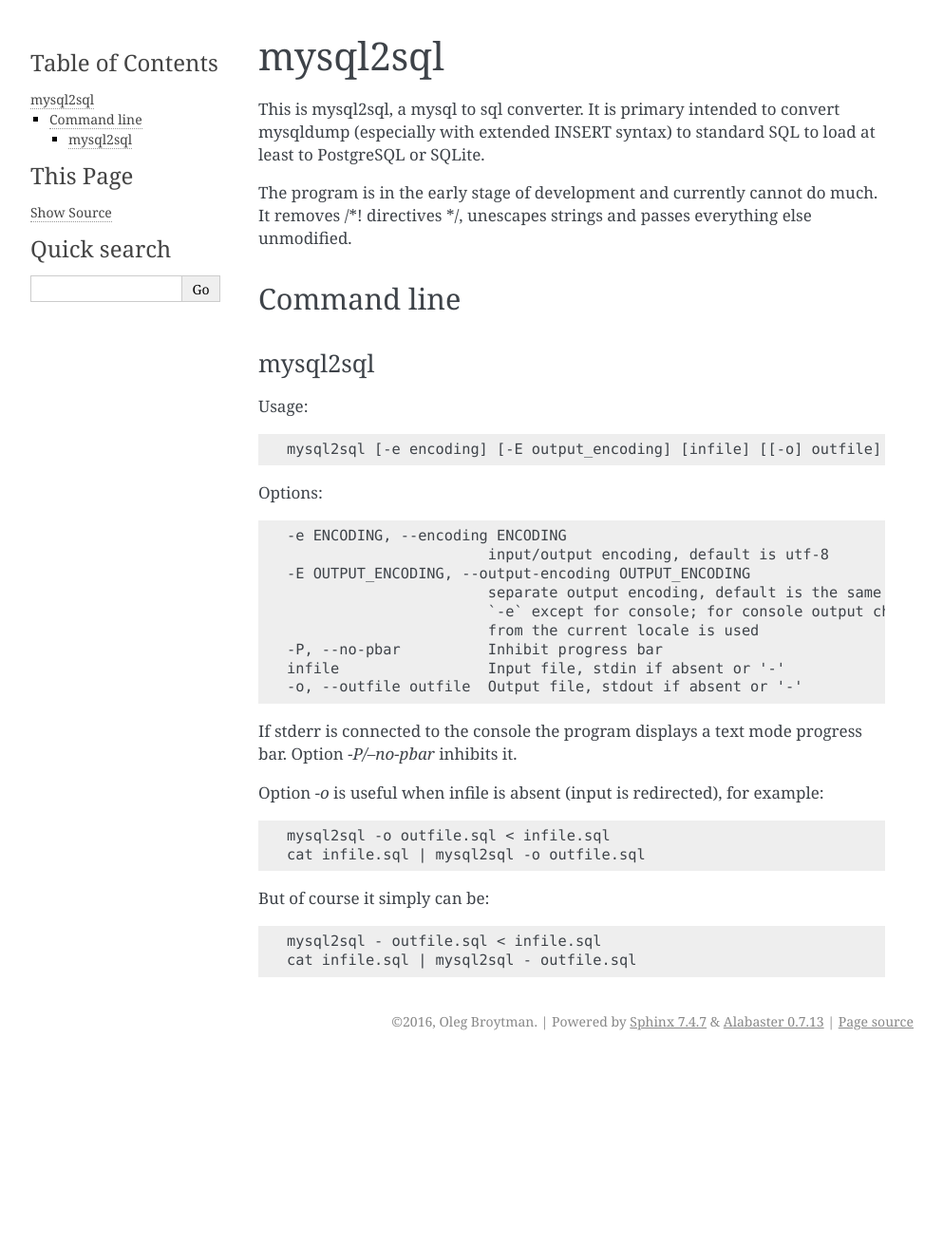
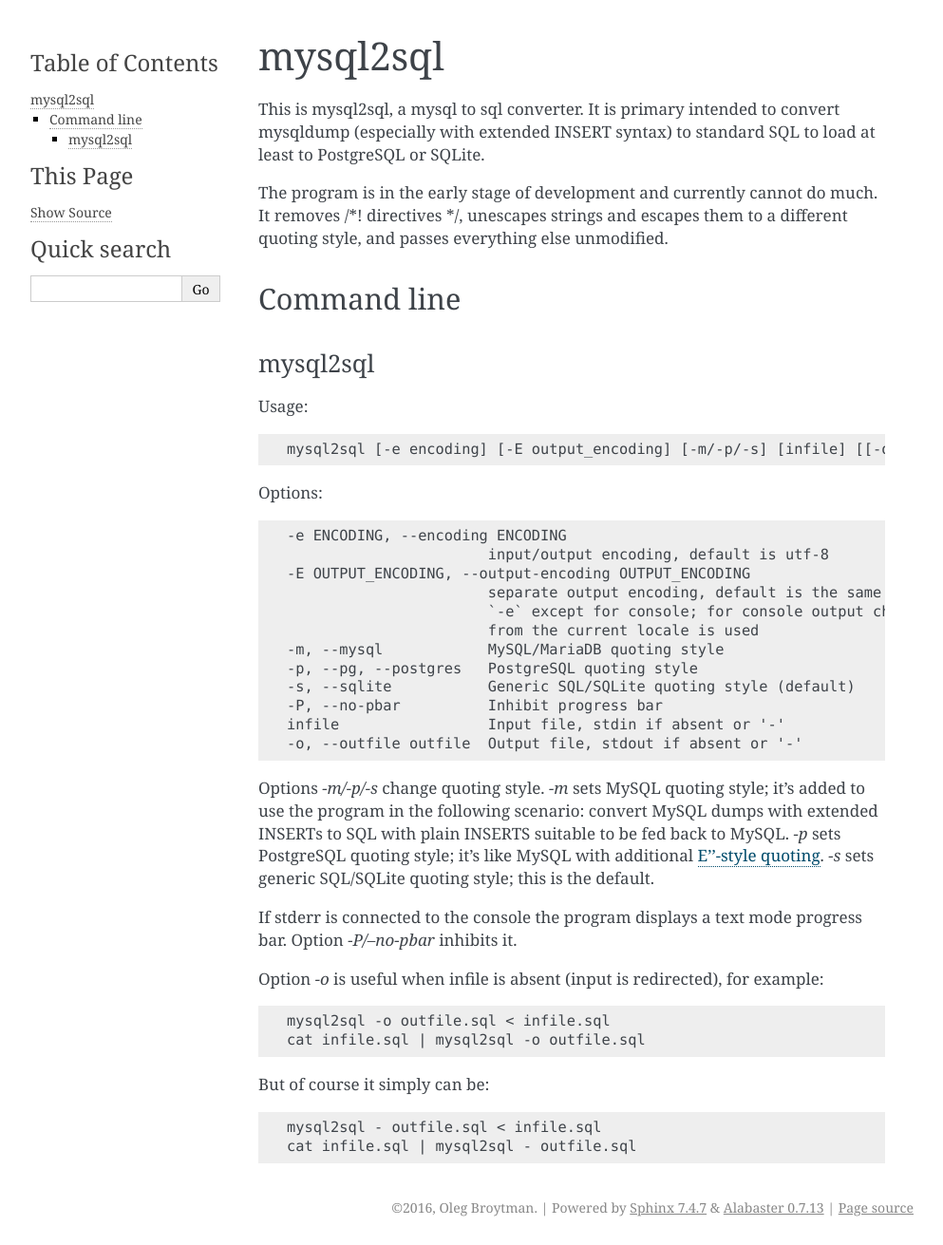
Before and after one commit to phdru/sqlconvert, a Sphinx documentation site: the page built from docs/mysql2sql.rst, in a window 1280 px wide. Shown: the whole page at 95% size, without its empty margins (148-1141 px from the left). Built offline with Sphinx 7.4.7, drawn with Linux system fonts in a browser that asks for light colours; before the commit the page ends 1115 px from its top, so only the background shows below that.

Commit message:
Change quoting style to MySQL, PostgreSQL or SQLite

```diff
--- a/docs/mysql2sql.rst
+++ b/docs/mysql2sql.rst
@@ -6,8 +6,8 @@
 SQL to load at least to PostgreSQL or SQLite.
 
 The program is in the early stage of development and currently cannot do much.
-It removes /\*! directives \*/, unescapes strings and passes everything else
-unmodified.
+It removes /\*! directives \*/, unescapes strings and escapes them to a
+different quoting style, and passes everything else unmodified.
 
 
 .. highlight:: none
@@ -20,7 +20,7 @@
 
 Usage::
 
-    mysql2sql [-e encoding] [-E output_encoding] [infile] [[-o] outfile]
+    mysql2sql [-e encoding] [-E output_encoding] [-m/-p/-s] [infile] [[-o] outfile]
 
 Options::
 
@@ -30,9 +30,20 @@
                            separate output encoding, default is the same as
                            `-e` except for console; for console output charset
                            from the current locale is used
+    -m, --mysql            MySQL/MariaDB quoting style
+    -p, --pg, --postgres   PostgreSQL quoting style
+    -s, --sqlite           Generic SQL/SQLite quoting style (default)
     -P, --no-pbar          Inhibit progress bar
     infile                 Input file, stdin if absent or '-'
     -o, --outfile outfile  Output file, stdout if absent or '-'
+
+Options `-m/-p/-s` change quoting style. `-m` sets MySQL quoting style; it's
+added to use the program in the following scenario: convert MySQL dumps with
+extended INSERTs to SQL with plain INSERTS suitable to be fed back to MySQL.
+`-p` sets PostgreSQL quoting style; it's like MySQL with additional `E''-style
+quoting
+<https://www.postgresql.org/docs/9.1/static/sql-syntax-lexical.html#SQL-SYNTAX-STRINGS-ESCAPE>`_.
+`-s` sets generic SQL/SQLite quoting style; this is the default.
 
 If stderr is connected to the console the program displays a text mode progress
 bar. Option `-P/--no-pbar` inhibits it.
--- a/sqlconvert/__version__.py
+++ b/sqlconvert/__version__.py
@@ -1 +1 @@
-__version__ = '0.0.6'
+__version__ = '0.0.7'
```
Also changed, not shown: 3 other files.
